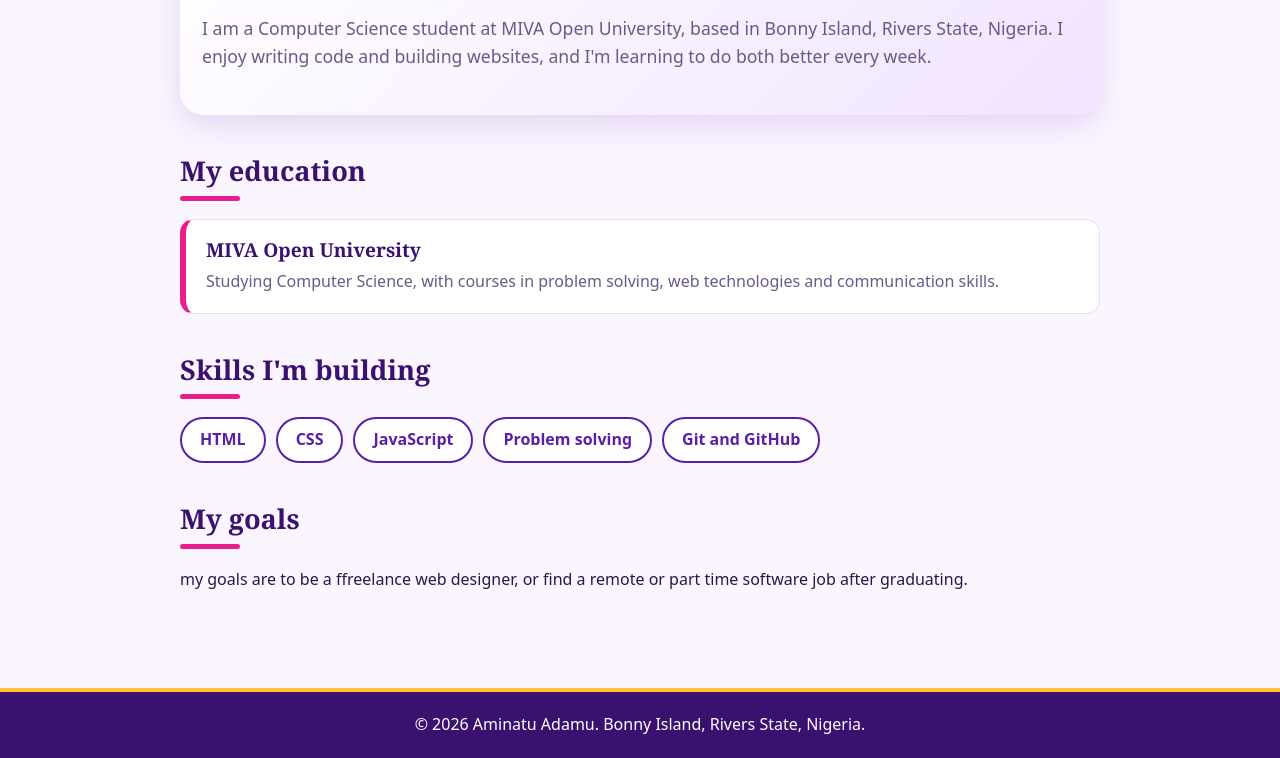
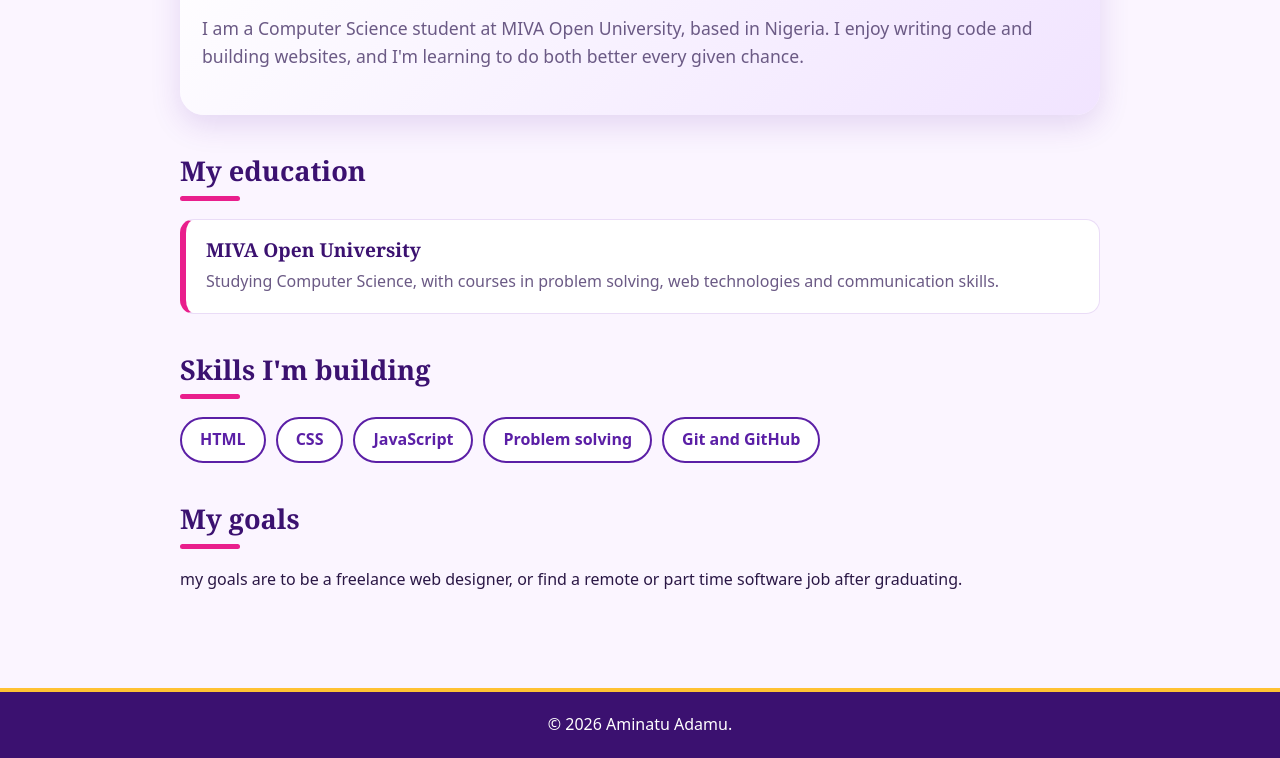
Before and after one commit to Aminatu2311/student-portfolio, a plain HTML site: page about.html in a window 1280 px wide. Shown: the part 239-997 px from the top of the page. Drawn offline with Linux system fonts and the light colour scheme.

Commit message:
Update about.html

```diff
--- a/about.html
+++ b/about.html
@@ -27,9 +27,8 @@
       <p class="hero-role">About me</p>
       <h1>Hi, I'm Aminatu Adamu.</h1>
       <p class="hero-text">
-        I am a Computer Science student at MIVA Open University, based in
-        Bonny Island, Rivers State, Nigeria. I enjoy writing code and
-        building websites, and I'm learning to do both better every week.
+        I am a Computer Science student at MIVA Open University, based in Nigeria. I enjoy writing code and
+        building websites, and I'm learning to do both better every given chance.
       </p>
     </section>
 
@@ -56,12 +55,12 @@
 
     <section class="section">
       <h2>My goals</h2>
-      <p>my goals are to be a ffreelance web designer, or find a remote or part time software job after graduating.</p>
+      <p>my goals are to be a freelance web designer, or find a remote or part time software job after graduating.</p>
     </section>
   </main>
 
   <footer class="site-footer">
-    <p>&copy; 2026 Aminatu Adamu. Bonny Island, Rivers State, Nigeria.</p>
+    <p>&copy; 2026 Aminatu Adamu.</p>
   </footer>
 
 </body>
```
